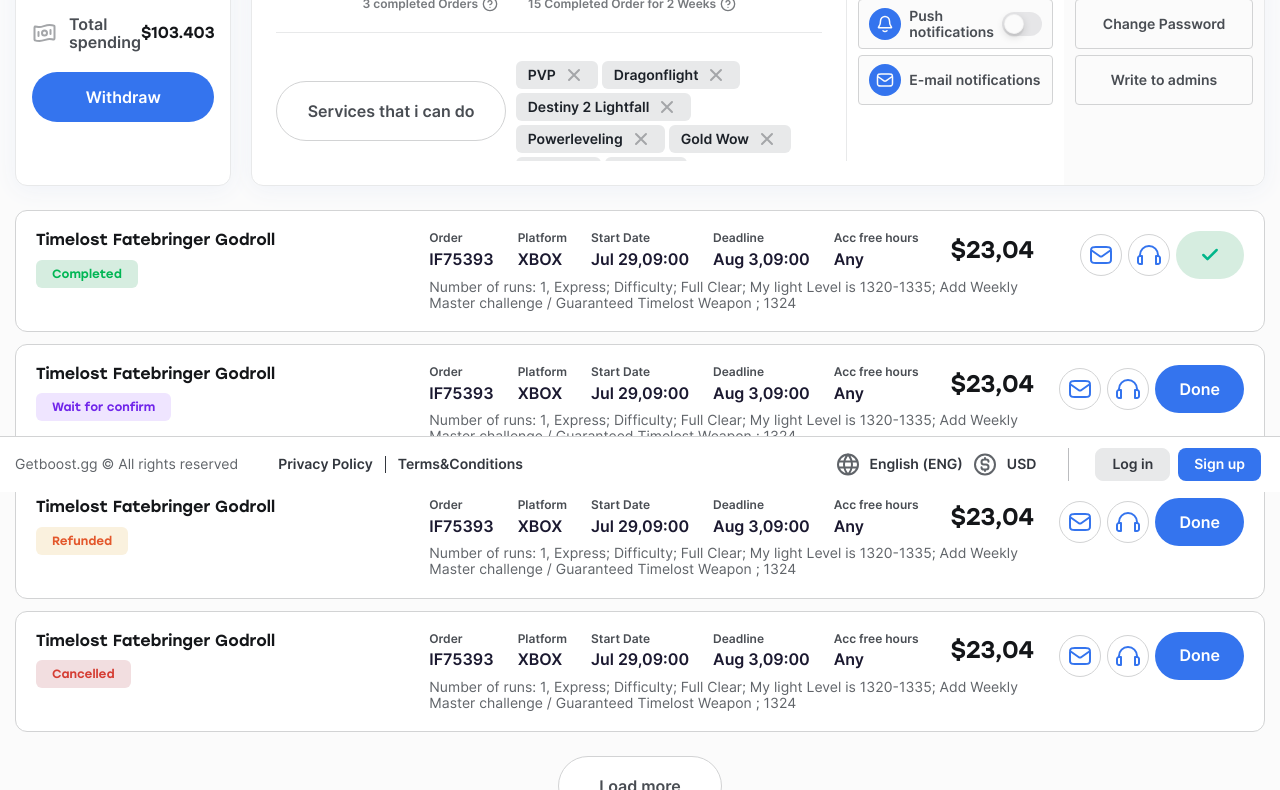
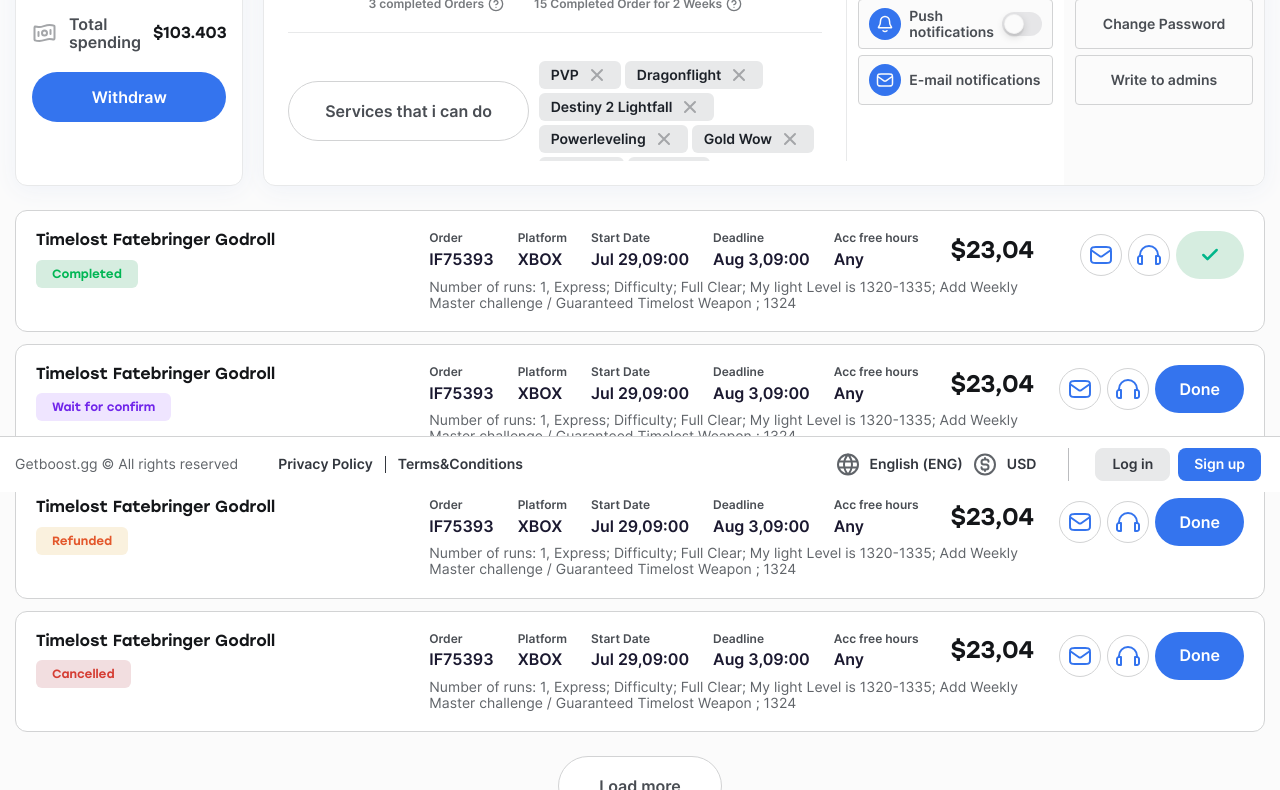
Before and after one commit to fire1fly/getboost, a plain HTML site: page cabinet-booster.html in a window 1280 px wide. Shown: the part 308-1098 px from the top of the page. Drawn offline with Linux system fonts and the light colour scheme; files whose address does not match are found by name.

Commit message:
style: fix total card width in cabinet

```diff
--- a/sass/components/_cabinet.sass
+++ b/sass/components/_cabinet.sass
@@ -13,7 +13,7 @@
   &-btn
     border-radius: 30px
     height: 50px
-    padding: 0 24px
+    padding: 0 20px
     +inter-semibold
     font-size: 16px
   &-title
@@ -28,7 +28,7 @@
     gap: 20px
     .cbn
       &-stat
-        flex: 0 1 300px
+        flex: 0 0 300px
       &-bar
         flex: 1 1 auto
   &-prof
@@ -56,13 +56,13 @@
       display: flex
       align-items: center
       justify-content: space-between
+      gap: 12px
       &:first-child
         padding-top: 0
       &:nth-last-of-type(1)
         border-bottom: none
         padding-bottom: 0
       &-icon
-        margin-right: 12px
         flex: 0 0 auto
         line-height: 0
       &-label
@@ -126,7 +126,7 @@
         align-items: center
         gap: 10px
         &-btns
-          flex: 0 0 42%
+          flex: 0 0 45%
           display: flex
           flex-wrap: wrap
           gap: 6px
@@ -589,6 +589,12 @@
     margin: 0 auto
     max-width: 500px
 
+@media ( max-width: 1440px )
+  .cbn
+    &-top
+      .cbn-stat
+        flex-shrink: 1
+
 @media ( max-width: 1200px )
   .cbn
     padding-top: 15px
```
Also changed, not shown: css/styles.css, css/styles.min.css, 2 other files.
